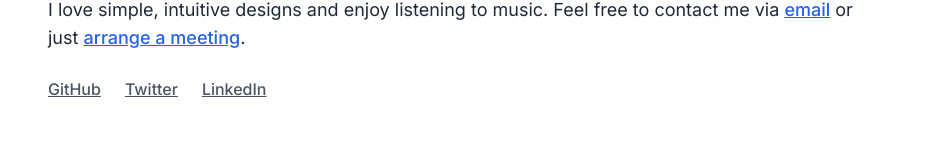
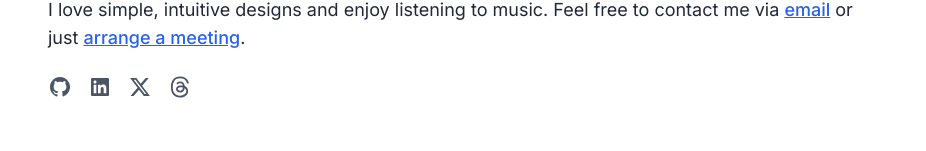
Before and after one commit to ComputelessComputer/johnjeong.com, a Next.js app: page /about in a window 1280 px wide. Shown: the part 285-436 px from the top of the page, without its empty margins (176-1102 px from the left). Built offline with nearby package versions, Linux system fonts and the light colour scheme; no server answers.

Commit message:
updated wrong links

```diff
--- a/package.json
+++ b/package.json
@@ -14,6 +14,7 @@
     "@mdx-js/react": "^3.1.0",
     "@next/mdx": "^15.1.4",
     "@next/third-parties": "^15.1.4",
+    "@remixicon/react": "^4.6.0",
     "@tailwindcss/aspect-ratio": "^0.4.2",
     "@tailwindcss/typography": "^0.5.16",
     "gray-matter": "^4.0.3",
--- a/src/app/about/page.tsx
+++ b/src/app/about/page.tsx
@@ -1,5 +1,12 @@
+import {
+  RiGithubFill,
+  RiLinkedinBoxFill,
+  RiThreadsFill,
+  RiTwitterXFill,
+} from "@remixicon/react";
 import { Metadata } from "next";
 import Image from "next/image";
+import Link from "next/link";
 
 export const metadata: Metadata = {
   title: "About | John Jeong",
@@ -63,48 +70,60 @@ export default function About() {
         <p className="text-lg text-gray-800">
           I love simple, intuitive designs and enjoy listening to music. Feel
           free to contact me via{" "}
-          <a
-            href="mailto:john@johntopia.com"
+          <Link
+            href="mailto:jeeheontransformers@gmail.com"
             className="text-blue-600 hover:text-blue-800"
           >
             email
-          </a>{" "}
+          </Link>{" "}
           or just{" "}
-          <a
+          <Link
             href="https://cal.com/john.jeong/30min"
             target="_blank"
             rel="noopener noreferrer"
             className="text-blue-600 hover:text-blue-800"
           >
             arrange a meeting
-          </a>
+          </Link>
           .
         </p>
-        <div className="flex space-x-6 mt-4">
-          <a
+
+        <div className="flex space-x-4 mt-4">
+          <Link
             href="https://github.com/johnjeong"
             target="_blank"
             rel="noopener noreferrer"
             className="text-gray-600 hover:text-gray-900"
           >
-            GitHub
-          </a>
-          <a
-            href="https://twitter.com/johnjeong_"
+            <RiGithubFill size={24} />
+          </Link>
+
+          <Link
+            href="https://linkedin.com/in/johntopia"
             target="_blank"
             rel="noopener noreferrer"
             className="text-gray-600 hover:text-gray-900"
           >
-            Twitter
-          </a>
-          <a
-            href="https://linkedin.com/in/johnjeong"
+            <RiLinkedinBoxFill size={24} />
+          </Link>
+
+          <Link
+            href="https://x.com/johnjeong_"
             target="_blank"
             rel="noopener noreferrer"
             className="text-gray-600 hover:text-gray-900"
           >
-            LinkedIn
-          </a>
+            <RiTwitterXFill size={24} />
+          </Link>
+
+          <Link
+            href="https://www.threads.net/@jonnyjohnj"
+            target="_blank"
+            rel="noopener noreferrer"
+            className="text-gray-600 hover:text-gray-900"
+          >
+            <RiThreadsFill size={24} />
+          </Link>
         </div>
       </section>
 
--- a/src/components/Bio.tsx
+++ /dev/null
@@ -1,49 +0,0 @@
-import Image from "next/image";
-import Link from "next/link";
-
-export default function Bio() {
-  return (
-    <div className="flex flex-col md:flex-row items-center md:items-start gap-6 py-8">
-      <div className="size-28 relative">
-        <Image
-          src="/john.jpeg"
-          alt="John Jeong"
-          fill
-          className="rounded-full object-cover"
-        />
-      </div>
-      <div className="flex-1">
-        <h1 className="text-2xl font-bold mb-4">John Jeong</h1>
-        <p className="text-gray-600 mb-4">
-          I like to dream. I like to build. I am interested in energy, defense,
-          and technology. I have a firm yet flexible view of the world,
-          including politics.
-        </p>
-        <div className="flex gap-4">
-          <Link
-            href="https://github.com/johnjeong"
-            target="_blank"
-            rel="noopener noreferrer"
-            className="text-gray-600 hover:text-blue-600"
-          >
-            GitHub
-          </Link>
-          <Link
-            href="https://twitter.com/johnjeong"
-            target="_blank"
-            rel="noopener noreferrer"
-            className="text-gray-600 hover:text-blue-600"
-          >
-            Twitter
-          </Link>
-          <Link
-            href="mailto:hello@johnjeong.com"
-            className="text-gray-600 hover:text-blue-600"
-          >
-            Email
-          </Link>
-        </div>
-      </div>
-    </div>
-  );
-}
```
Also changed, not shown: content/essays/projecting-our-worlds-through-words.md (+6 -0 lines), 1 other file (tests, documents, lock files or other folders).
